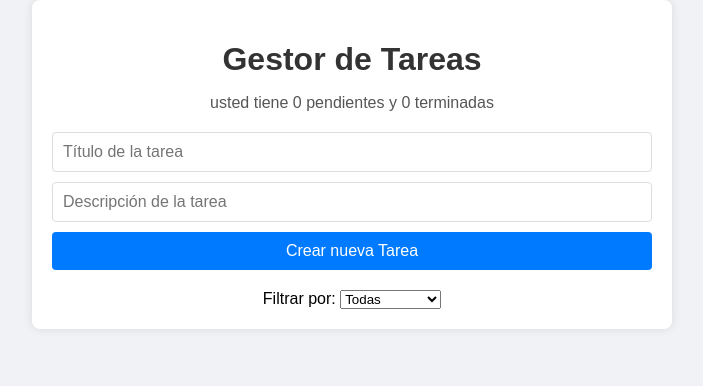
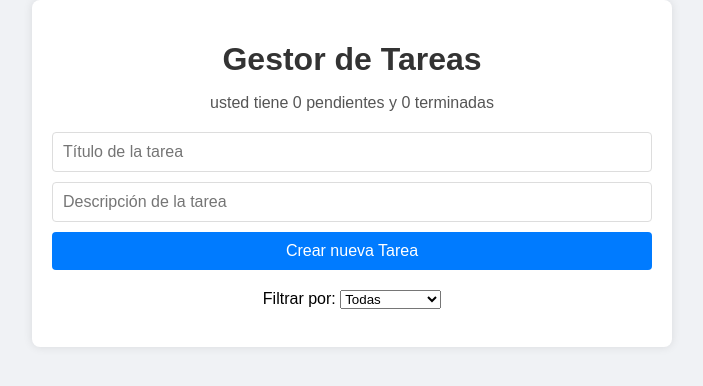
Before and after one commit to xXINFINITE117Xx/Gestor_De_Tareas, a React (Vite) app: page / in a window 1280 px wide. Shown: the top 386 px of the page, without its empty margins (288-991 px from the left). Built offline with nearby package versions, Linux system fonts and the light colour scheme.

Commit message:
New style from the styles's folder with their organization

```diff
--- a/src/App.jsx
+++ b/src/App.jsx
@@ -46,7 +46,7 @@ const App = () => {
         editTask={editTask}
         currentTask={currentTask}
       />
-      <div>
+      <div className="filter">
         <label>Filtrar por: </label>
         <select value={filter} onChange={(e) => setFilter(e.target.value)}>
           <option value="all">Todas</option>
--- a/src/Styles/styles.css
+++ b/src/Styles/styles.css
@@ -37,6 +37,10 @@ body {
   font-size: 16px;
   border: 1px solid #ddd;
   border-radius: 4px;
+}
+
+.filter {
+  margin:3% ;
 }
 
 .profile-image {
```
Lines whose indentation alone changed are shown as unchanged.
